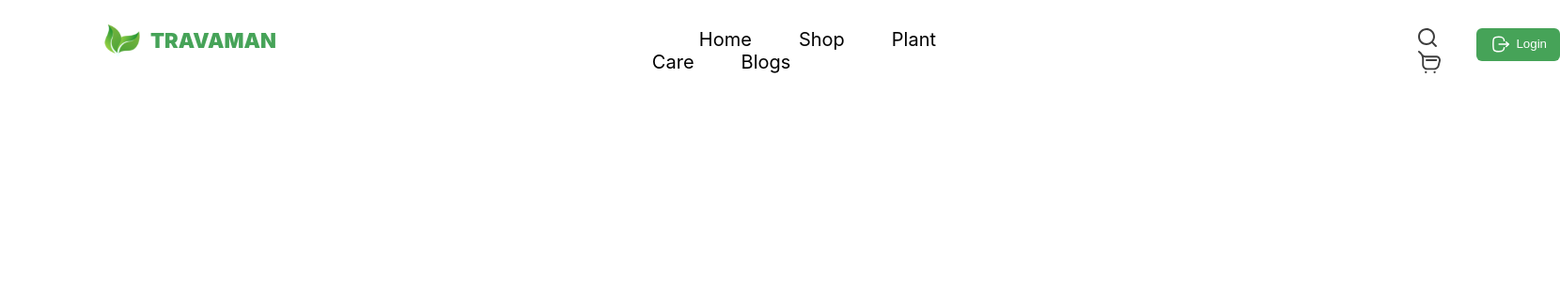
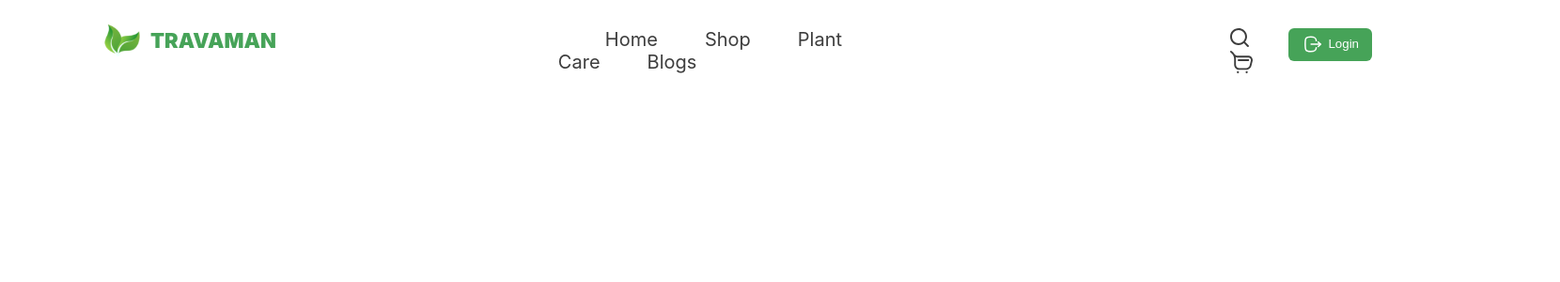
Before and after one commit to sourcedevgit/site_travaman, a React (Create React App) app: page / in a window 1280 px wide. Shown: the top 300 px of the page at 94% size, 1660 px wide, since content can reach past the window. Built offline with nearby package versions, Linux system fonts and the light colour scheme.

Commit message:
update
обновил код

```diff
--- a/package.json
+++ b/package.json
@@ -8,7 +8,6 @@
     "@testing-library/user-event": "^13.5.0",
     "react": "^18.3.1",
     "react-dom": "^18.3.1",
-    "react-scripts": "5.0.1",
     "web-vitals": "^2.1.4"
   },
   "scripts": {
@@ -34,5 +33,8 @@
       "last 1 firefox version",
       "last 1 safari version"
     ]
+  },
+  "devDependencies": {
+    "react-scripts": "^5.0.1"
   }
 }
--- a/src/App.css
+++ b/src/App.css
@@ -17,7 +17,8 @@ display:  flex  ;
 }
 
 .button_container{
-  padding-left: 400px;
+  padding-left: 300px;
+  padding-right: 400px;
 }
 
 .button_container a {
@@ -34,9 +35,7 @@ a:visited {
   color: rgb(0, 0, 0);
 }
 
-.sb_container{
-padding-left: 500PX;
-}
+
 
 .sb_container img{
 padding-left: 10px;
--- a/src/components/Navbar.jsx
+++ b/src/components/Navbar.jsx
@@ -9,10 +9,10 @@ export const Navbar = () => {
             <img className = "logo" src="trava.svg" alt="" />
             <div className="name">TRAVAMAN</div>
             <div className="button_container">
-                <a href="">Home</a>
-                <a href="">Shop</a>
-                <a href="">Plant Care</a>
-                <a href="">Blogs</a>
+                <a href="#/">Home</a>
+                <a href="#/">Shop</a>
+                <a href="#/">Plant Care</a>
+                <a href="#/">Blogs</a>
             </div>
             <div className="sb_container">
             <img src="search.svg" alt="" />
```
Also changed, not shown: 1 other file (tests, documents, lock files or other folders).
